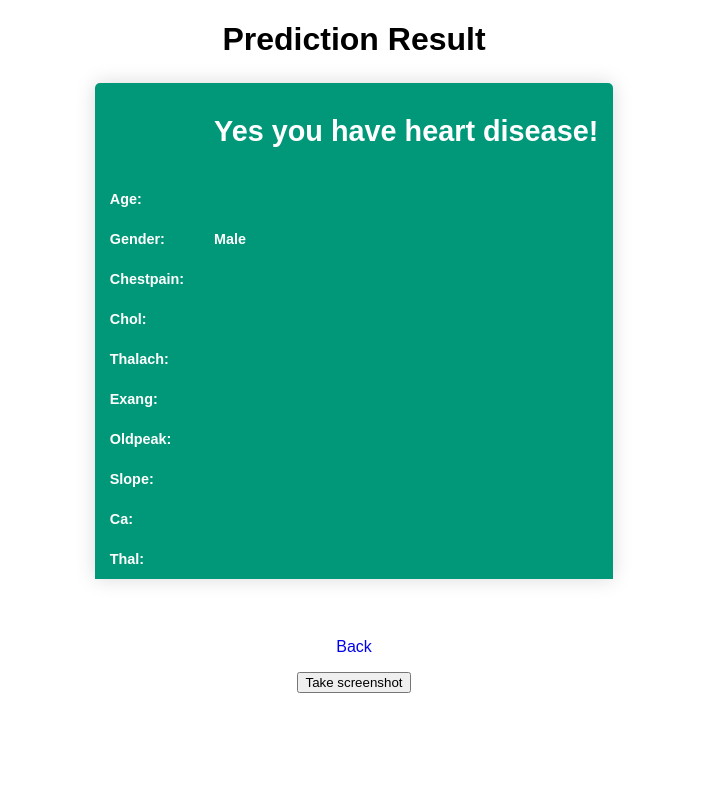
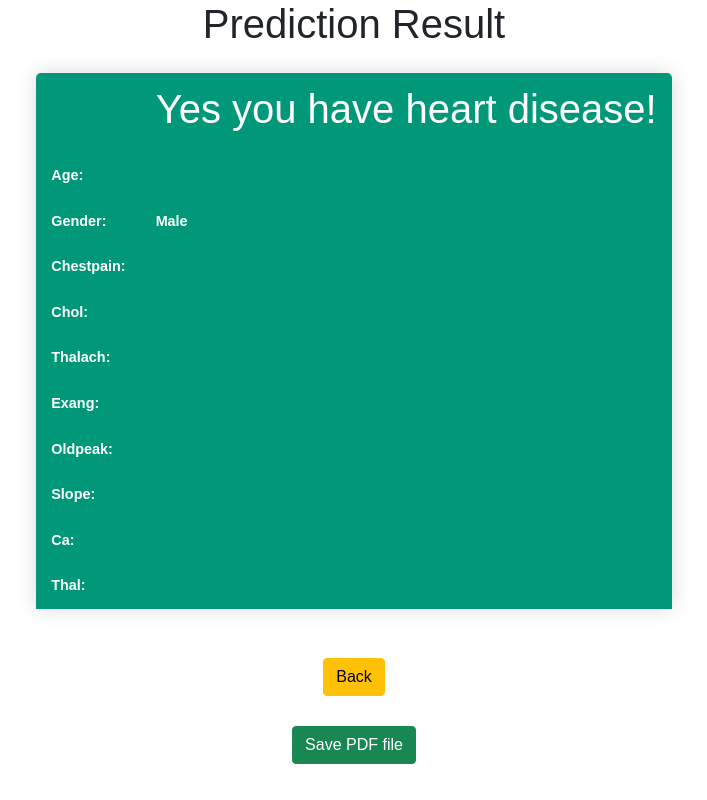
Before and after one commit to nigafrog02/Heart-web-deploymentML, a Flask app: template templates/after.html in a window 1280 px wide. Shown: the whole page, without its empty margins (286-993 px from the left). Run offline with Flask 2, Linux system fonts and the light colour scheme; the template is opened without the code that fills it, so the values that code supplies are empty; parts of the project's set-up code (start-up, migrations or seed data) failed here and were passed over; some libraries are stand-ins or nearby versions.

Commit message:
button changed

```diff
--- a/templates/after.html
+++ b/templates/after.html
@@ -188,10 +188,10 @@
         </br>
 
         <div class="container">
-            <a href="/" class="button blue">Back</a>
+            <a href="/" class="btn btn-warning btn-block btn-large">Back</a>
         </div>
-        <div class="container">
-          <button onclick="screenshot()">Take screenshot</button>
+        <div class="container" style="margin-top :30px;">
+          <button type="submit" class="btn btn-success btn-block btn-large" onclick="screenshot()">Save PDF file</button>
       </div>
 
 
@@ -219,5 +219,15 @@
 	var current_time = date.getHours()+":"+date.getMinutes()+":"+ date.getSeconds();
 	var date_time = current_date+" "+current_time;
 </script>
+<head>
 
+  <!-- Bootstrap CSS -->
+<link href="https://cdn.jsdelivr.net/npm/bootstrap@5.0.2/dist/css/bootstrap.min.css" rel="stylesheet">
+</head>
+<body>
+
+<!-- Bootstrap Javascripts -->
+<script src="https://cdn.jsdelivr.net/npm/bootstrap@5.0.2/dist/js/bootstrap.bundle.min.js"></script>
+
+</body>
 </html>
```
